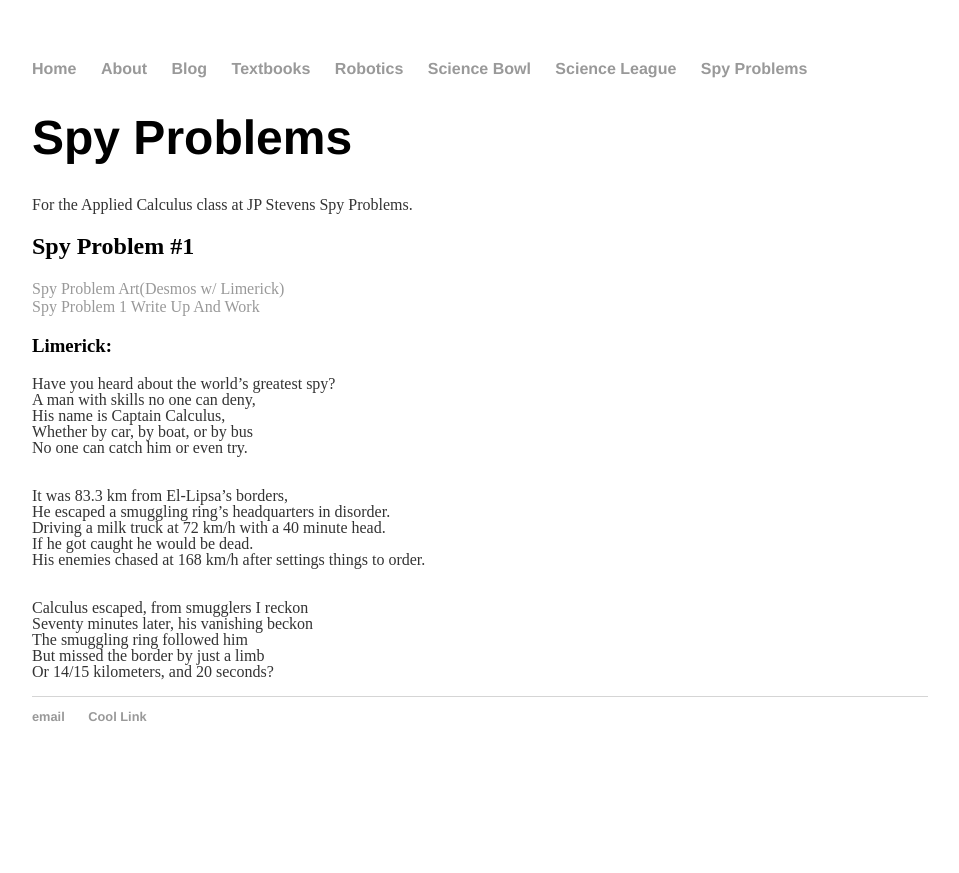
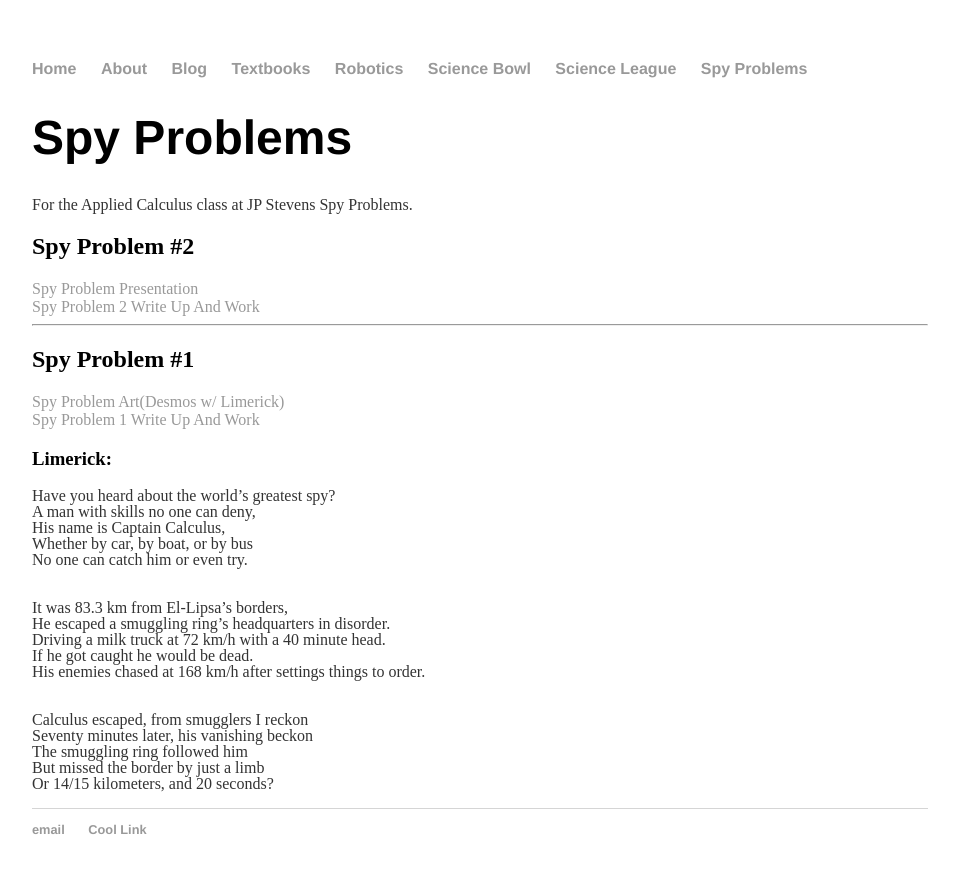
Before and after one commit to Ouroboroz/ouroboroz.github.io, a Jekyll site: the page built from spyproblems/index.html, in a window 1280 px wide. Shown: the top 873 px of the page, without its empty margins (160-1119 px from the left). Built offline with Jekyll 4.4.1, drawn with Linux system fonts in a browser that asks for light colours.

Commit message:
Added spy problem 2

```diff
--- a/spyproblems/index.html
+++ b/spyproblems/index.html
@@ -9,6 +9,12 @@ title: Spy Problems
 	</p>
 </head>
 <body>
+<h2>Spy Problem #2</h2>
+<a href="https://docs.google.com/a/edison.k12.nj.us/presentation/d/1wruE29R-g68aJI7Lr3NPtt0OvgU88j0JfxNkY5Zktd8/edit?usp=sharing">Spy Problem Presentation</a>
+<br>
+<a href="./Resources/spy problem 2.pdf">Spy Problem 2 Write Up And Work</a>
+<br>
+<hr>
 <h2>Spy Problem #1</h2>
 <a href="https://www.desmos.com/calculator/7dktlqzt3o">Spy Problem Art(Desmos w/ Limerick)</a>
 <br>
```
Also changed, not shown: 3 other files.
